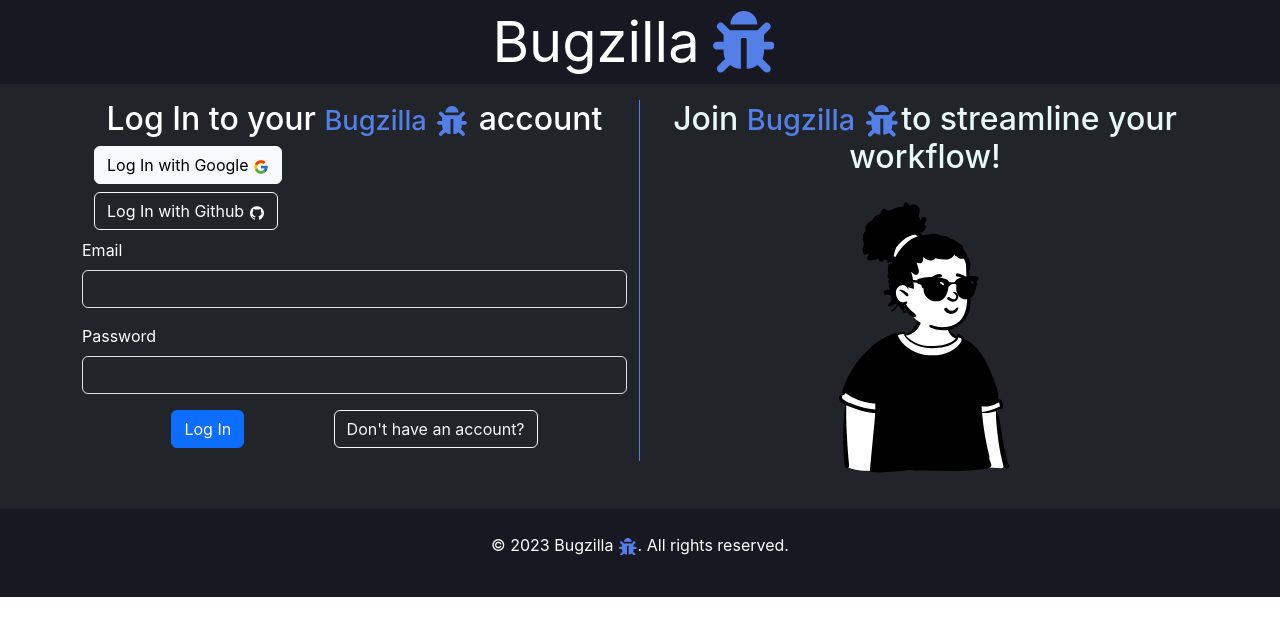
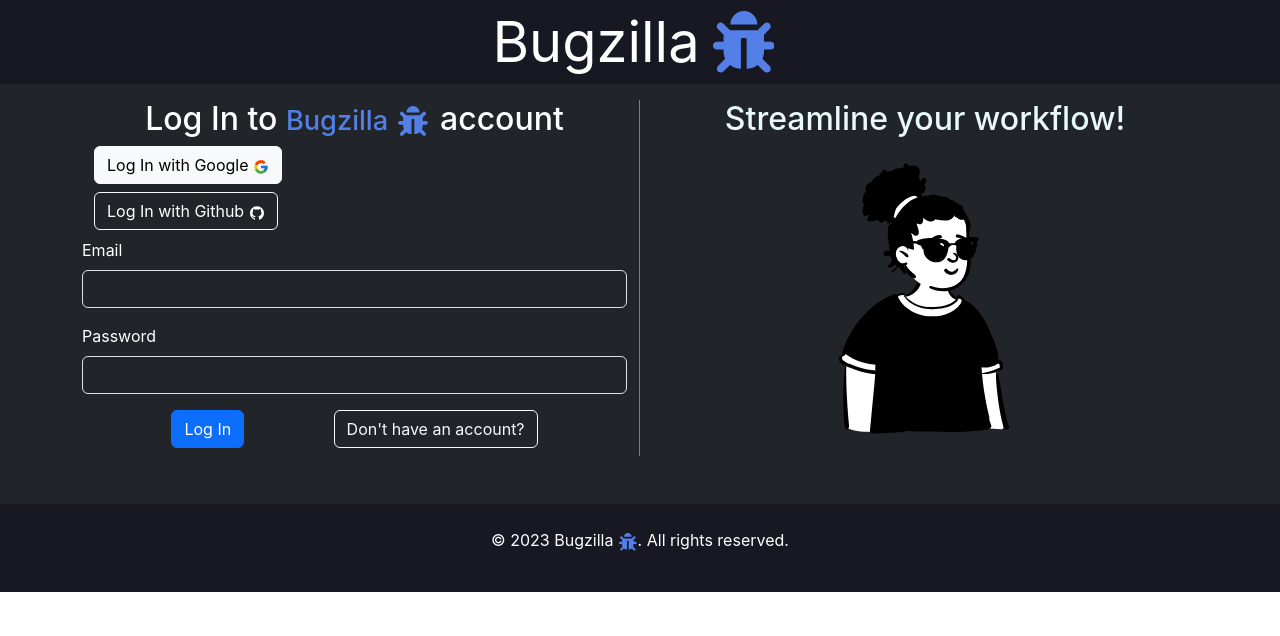
Before and after one commit to Fayzan-Ali-Akhtar/Bugzilla-MERN, a React (Create React App) app in the folder Frontend/: page /login in a window 1280 px wide. Shown: the top 636 px of the page. Built offline with nearby package versions, Linux system fonts and the light colour scheme.

Commit message:
Small Text Changes!

```diff
--- a/Frontend/src/Container/Log/LogHero/LogHero.tsx
+++ b/Frontend/src/Container/Log/LogHero/LogHero.tsx
@@ -34,8 +34,8 @@
       ) : (
         // For FEED Page!
         <h2 className="text-center" style = {{color:`${DarkMode?ThirdColor:"black"}`}}>
-          Join <ConnectTextLogo logo_size={1.8} />
-          to streamline your workflow!
+          {/* Join <ConnectTextLogo logo_size={1.8} /> */}
+          Streamline your workflow!
         </h2>
       )}
       <div className="d-flex justify-content-center align-items-center">
--- a/Frontend/src/Container/Log/LogIn/LogInForm.tsx
+++ b/Frontend/src/Container/Log/LogIn/LogInForm.tsx
@@ -62,7 +62,7 @@
   return (
     <>
       <h2 className="center-text white-text">
-        Log In to your <ConnectTextLogo logo_size={1.7} /> account
+        Log In to <ConnectTextLogo logo_size={1.7} /> account
       </h2>
 
       {/* Passing an Enum Props  */}
--- a/Frontend/src/Container/Log/SignUp/SignUpForm.tsx
+++ b/Frontend/src/Container/Log/SignUp/SignUpForm.tsx
@@ -86,7 +86,7 @@
   return (
     <>
       <h2 className="white-text center-text">
-        Create your <ConnectTextLogo logo_size={1.7} /> Account
+        Create <ConnectTextLogo logo_size={1.7} /> Account
       </h2>
       {/* Passing an Enum Props  */}
       <AccountInfo LogType={TypeLog.Sign} />
```
